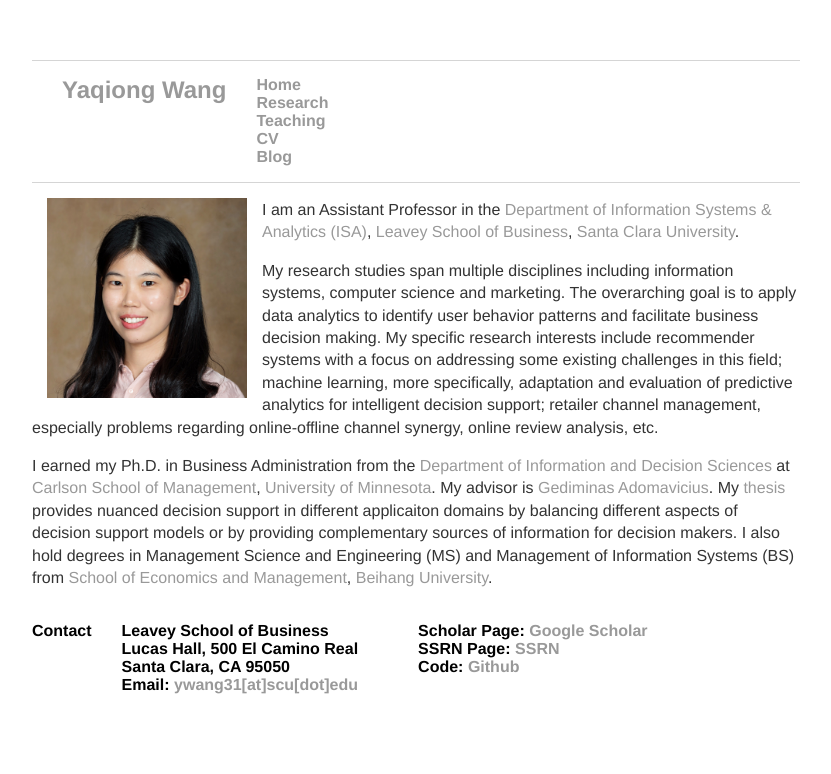
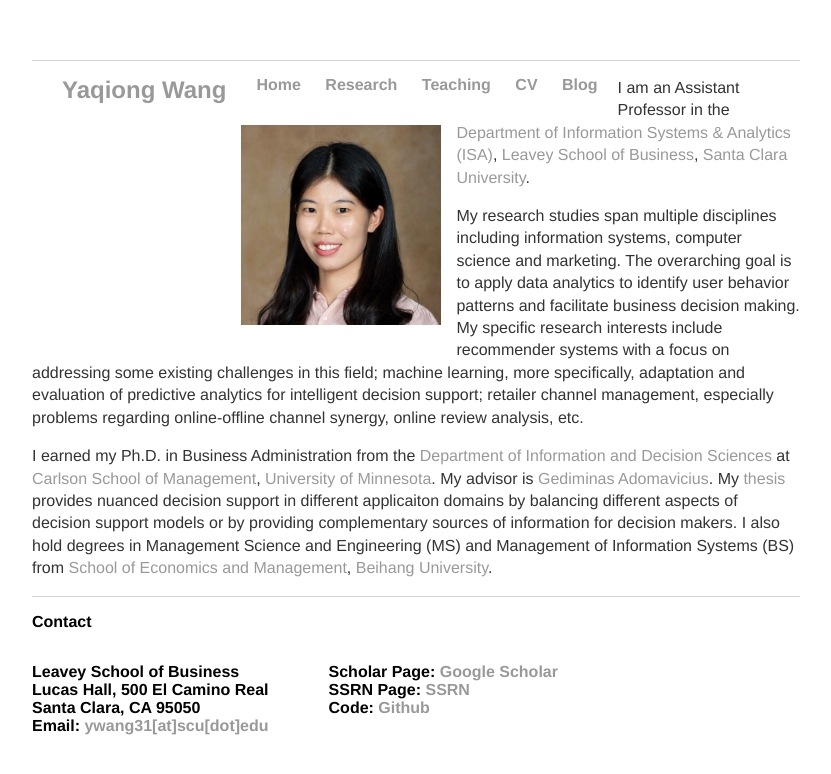
Before and after one commit to YaqiongWang/PersonalWeb, a Jekyll site: the page built from index.html, in a window 1280 px wide. Shown: the top 774 px of the page, without its empty margins (224-1055 px from the left). Built offline with Jekyll 4.4.1, drawn with Linux system fonts in a browser that asks for light colours.

Commit message:
Update main.css

```diff
--- a/css/main.css
+++ b/css/main.css
@@ -16,7 +16,7 @@ body {
   float:left;
   margin-left: 30px;
 }
-#navmenu ul li {
+ul#navmenu li {
   margin-right: 20px;
   display: inline;
 }
@@ -34,7 +34,6 @@ a:hover {
 }
 .bio {
 border-top: 1px solid #d5d5d5;
-float: left;
 }
 h1 {
     font-size: 3em;
@@ -54,10 +53,6 @@ footer ul{
     padding: 0px;
     list-style: none;
     font-weight: bold;
-}
-#ftitle {
-  float:left;
-  margin-right: 30px;
 }
 #contact {
   float:left;
```
